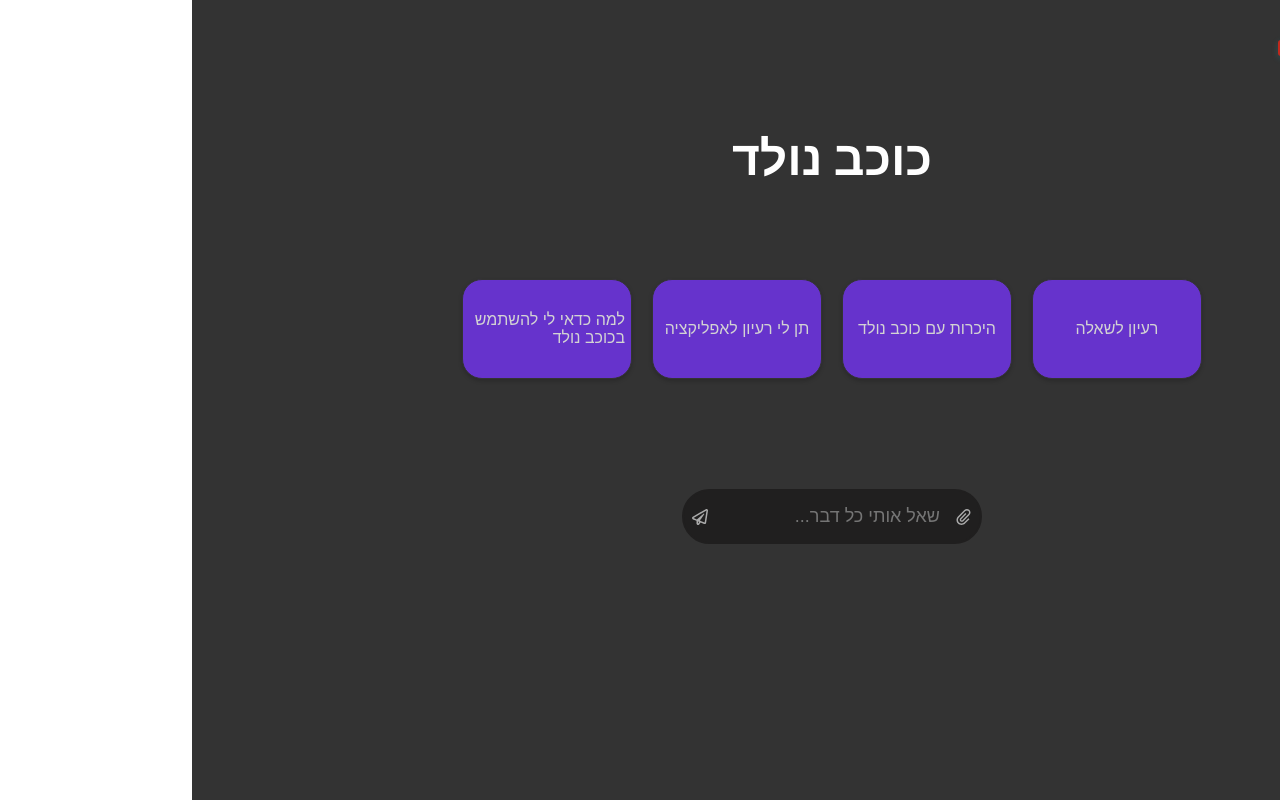
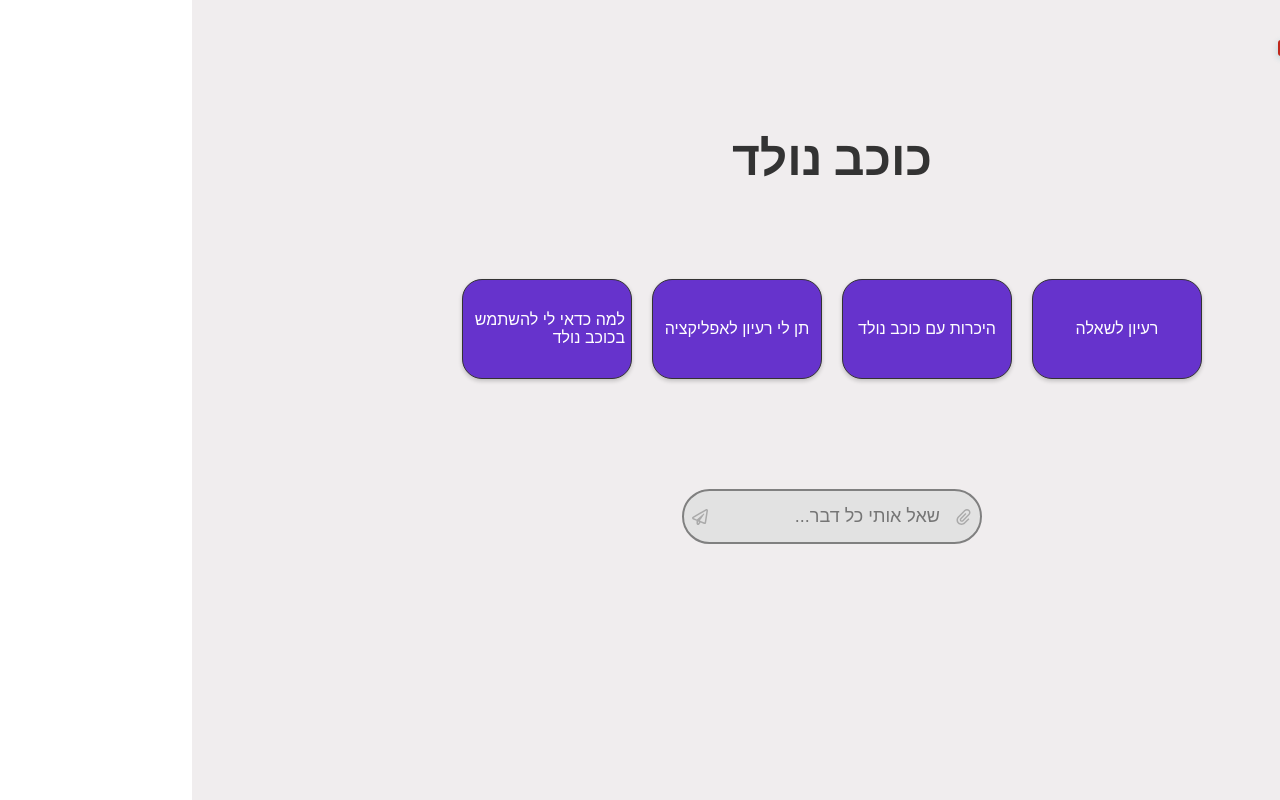
Before and after one commit to liam-meyuhas/Liam_Meyuhas_Chat_UI, a React (Create React App) app: page / in a window 1280 px wide. Built offline with nearby package versions, Linux system fonts and the light colour scheme.

Commit message:
change default mode

```diff
--- a/src/App.js
+++ b/src/App.js
@@ -32,7 +32,7 @@ function App() {
     "תייצר לי סרטון קצר של דגל ישראל מתנופף ברוח": <VideoResponse />,
   });
 
-  const [isLightMode, setIsLightMode] = useState(false);
+  const [isLightMode, setIsLightMode] = useState(true);
   const [response, setResponse] = useState([]);
   const [isSidebarOpen, setIsSidebarIsOpen] = useState(false);
   const [botName, setBotName] = useState("כוכב נולד");
```
